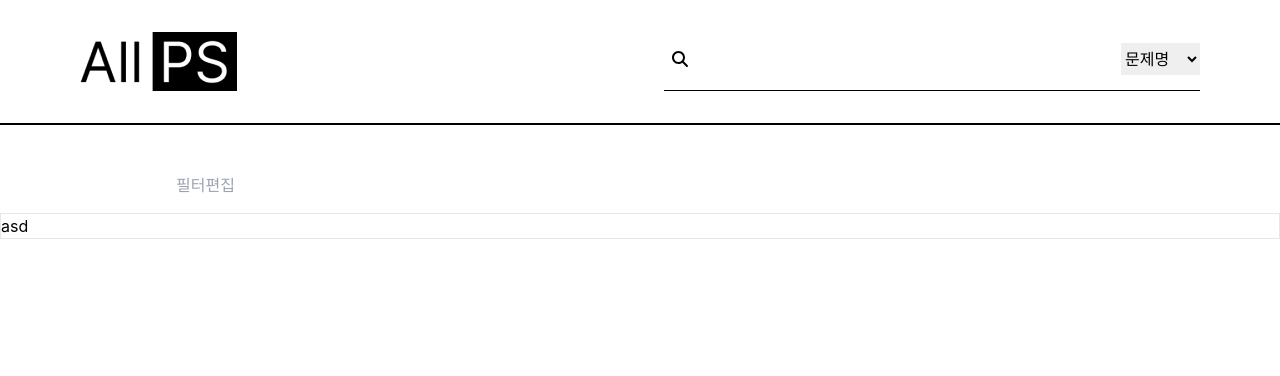
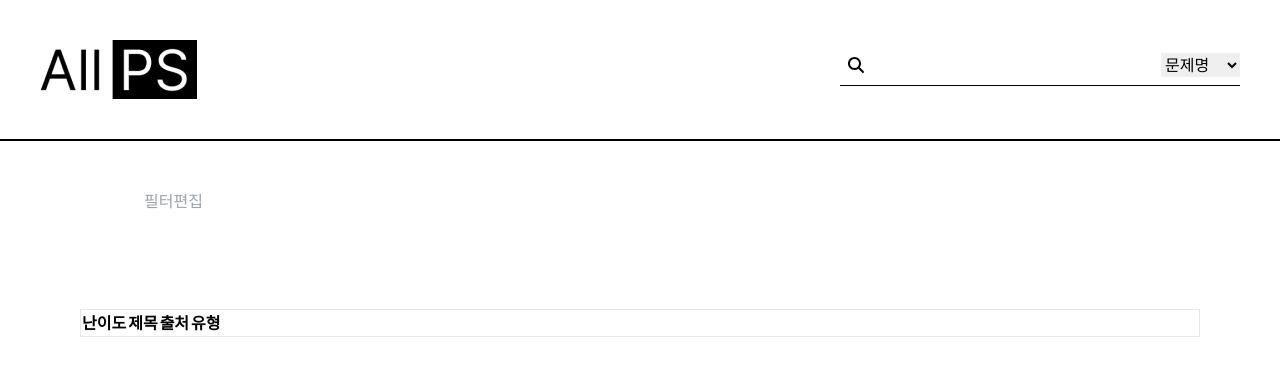
Before and after one commit to All-PS/AllPS-web, a React (Create React App) app: page /search in a window 1280 px wide. Shown: the top 376 px of the page. Built offline with nearby package versions, Linux system fonts and the light colour scheme.

Commit message:
fix: 헤더 조금 자연스럽게 수정

```diff
--- a/src/components/Header/header.js
+++ b/src/components/Header/header.js
@@ -4,9 +4,9 @@ import SearchBar from "components/Header/searchBar";
 
 const Header = ({ className, searchOptions }) => {
   return (
-    <div className={`flex w-full justify-between px-10 md:px-20 py-8 md:py-8 border-b-2 border-black ${className}`}>
-      <Logo type="light"></Logo>
-      <SearchBar searchOptions={searchOptions}></SearchBar>
+    <div className={`flex flex-col md:flex-row items-center justify-between w-full border-black border-b-2 p-10 ${className}`}>
+      <Logo type="light" className=""></Logo>
+      <SearchBar searchOptions={searchOptions} className="w-[400px] mt-20 md:mt-0"></SearchBar>
     </div>
   );
 };
--- a/src/components/Header/searchBar.js
+++ b/src/components/Header/searchBar.js
@@ -15,10 +15,11 @@ const SearchBar = ({ className, onSearch, searchOptions }) => {
   };
 
   return (
-    <div className={`flex items-center border-solid border-b border-black pb-1 ${className}`}>
+    <div className={`flex flex-col justify-center border-black border-b ${className}`}>
+      <div className="flex items-center mb-2">
         <FontAwesomeIcon icon={faMagnifyingGlass} className="mx-2" />
         <form onSubmit={handleSubmit} className="flex flex-grow">
-        <input type="text" value={searchTerm} onChange={handleInputChange} className="p-0 flex-grow border-0 px-4 text-2xl font-semibold focus:outline-none" />
+          <input type="text" value={searchTerm} onChange={handleInputChange} className="flex-grow" />
           {typeof searchOptions !== "undefined" && (
             <select name="searchOption" id="searchOption" className="ml-2">
               {searchOptions.map((option, index) => (
@@ -30,6 +31,7 @@ const SearchBar = ({ className, onSearch, searchOptions }) => {
           )}
         </form>
       </div>
+    </div>
   );
 };
 
--- a/src/components/logo.js
+++ b/src/components/logo.js
@@ -6,9 +6,11 @@ const Logo = ({ className, type = "default" }) => {
   const logoSrc = type == "light" ? logoLight : logo;
 
   return (
-    <a href="/">
-      <img src={logoSrc} alt="AllPS 로고" className={`${className}`} />
-    </a>
+    <div>
+      <a href="/">
+        <img src={logoSrc} alt="AllPS 로고" className={`${className}`} />
+      </a>
+    </div>
   );
 };
 
--- a/src/pages/DetailPage/detailPage.js
+++ b/src/pages/DetailPage/detailPage.js
@@ -5,7 +5,7 @@ import ProblemList from "pages/DetailPage/problemList";
 
 const platforms = ["백준", "프로그래머스", "코드포스", "코드트리", "알고스팟"];
 const difficulties = ["브론즈", "실버", "골드", "플래티넘", "다이아"];
-const categories = ["DP", "구현", "그리디", "완전탐색", "문자열", "백트래킹", "그래프 탐색", "투 포인터", "트리", "우선순위 큐", "자료구조", "최단거리", "누적합", "이진탐색", "전처리", "수학"];
+const categories = [["DP"], ["구현"], ["그리디"], ["완전탐색"], ["문자열"], ["백트래킹"], ["그래프탐색"], ["투포인터"], ["트리"], ["우선순위큐"], ["자료구조"], ["최단거리"], ["누적합"], ["이진탐색"], ["전처리"], ["수학"], ["재귀"], ["분할정복"], ["정렬"], ["위상정렬"], ["해싱"], ["기하학"], ["분리집합"], ["최소신장트리"], ["세그먼트트리"], ["비트마스킹"], ["유량"]];
 
 function DetailPage({ searchOptions }) {
   const [selectedPlatforms, setSelectedPlatforms] = useState(platforms.reduce((acc, platform) => ({ ...acc, [platform]: false }), {}));
@@ -23,10 +23,12 @@ function DetailPage({ searchOptions }) {
   };
 
   return (
-    <div className="DetailPage w-full">
-      <Header searchOptions={searchOptions}></Header>
-      <SearchFilter platforms={platforms} selectedPlatforms={selectedPlatforms} difficulties={difficulties} selectedDifficulties={selectedDifficulties} categories={categories} selectedCategories={selectedCategories} onPlatformSelect={handlePlatformSelect} onDifficultySelect={handleDifficultySelect} onCategorySelect={handleCategorySelect} />
-      <ProblemList></ProblemList>
+    <div className="DetailPage">
+      <Header searchOptions={searchOptions} className=""></Header>
+      <div className="px-20">
+        <SearchFilter platforms={platforms} selectedPlatforms={selectedPlatforms} difficulties={difficulties} selectedDifficulties={selectedDifficulties} categories={categories} selectedCategories={selectedCategories} onPlatformSelect={handlePlatformSelect} onDifficultySelect={handleDifficultySelect} onCategorySelect={handleCategorySelect} className="" />
+        <ProblemList className="mt-20"></ProblemList>
+      </div>
     </div>
   );
 }
--- a/src/pages/DetailPage/problemList.js
+++ b/src/pages/DetailPage/problemList.js
@@ -1,5 +1,18 @@
-function ProblemList() {
-  return <div className="border">asd</div>;
+function ProblemList({ className }) {
+  return (
+    <div className={`w-full border min-w-[512px] ${className}`}>
+      <table>
+        <thead>
+          <tr>
+            <th>난이도</th>
+            <th>제목</th>
+            <th>출처</th>
+            <th>유형</th>
+          </tr>
+        </thead>
+      </table>
+    </div>
+  );
 }
 
 export default ProblemList;
--- a/src/pages/DetailPage/searchFilter.js
+++ b/src/pages/DetailPage/searchFilter.js
@@ -1,6 +1,6 @@
 import React, { useState } from "react";
 
-function SearchFilter({ platforms, selectedPlatforms, difficulties, selectedDifficulties, categories, selectedCategories, onPlatformSelect, onDifficultySelect, onCategorySelect }) {
+function SearchFilter({ platforms, selectedPlatforms, difficulties, selectedDifficulties, categories, selectedCategories, onPlatformSelect, onDifficultySelect, onCategorySelect, className }) {
   const [filterDetailView, setFilterDetailView] = useState(false);
 
   const handleFilterEditBtn = (e) => {
@@ -8,16 +8,18 @@ function SearchFilter({ platforms, selectedPlatforms, difficulties, selectedDiff
   };
 
   return (
-    <div className="flex flex-col w-full items-center px-20 md:px-40">
-      <div className="flex w-full max-w-screen-lg justify-between">
-        <button onClick={handleFilterEditBtn} className="flex items-center justify-center p-4 mt-8">
-          <p className={filterDetailView ? "text-black" : "text-gray-400"}>필터편집</p>
-        </button>
+    <div className="flex flex-col w-full items-center">
+      <div className="flex w-full max-w-screen-lg justify-between min-w-[512px]">
+        <div className="flex-shrink">
+          <button onClick={handleFilterEditBtn} className="flex items-center justify-center p-4 mt-8">
+            <p className={filterDetailView ? "text-black" : "text-gray-400"}>필터편집</p>
+          </button>
+        </div>
         <div className="flex-grow"></div>
         {/* <div className="overflow-x-auto flex items-center"></div> */}
       </div>
       {filterDetailView && (
-        <div className="flex-col w-full border border-black mx-4 text-xs max-w-screen-lg">
+        <div className="flex-col w-full border border-black mx-4 text-xs max-w-screen-lg min-w-[512px]">
           {/* <!-- 플랫폼 선택 창 --> */}
           <div className="flex w-full p-8 border-b-2 border-gray">
             <div className="w-1/12">플랫폼</div>
```
Lines whose indentation alone changed are shown as unchanged.
